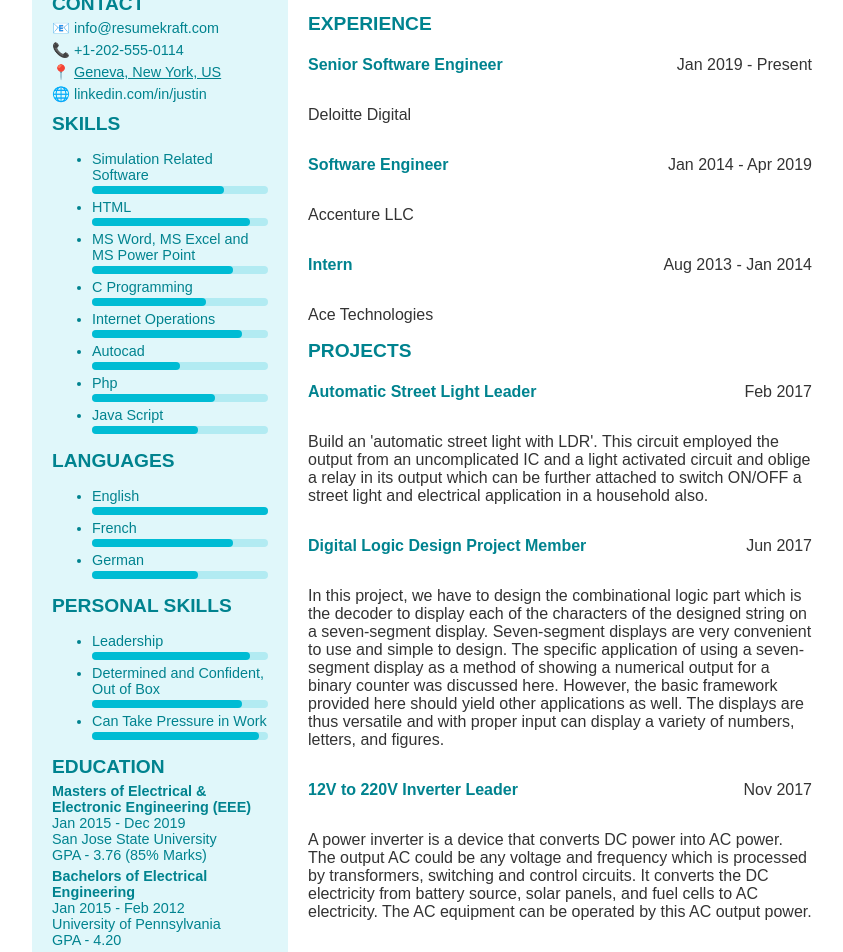
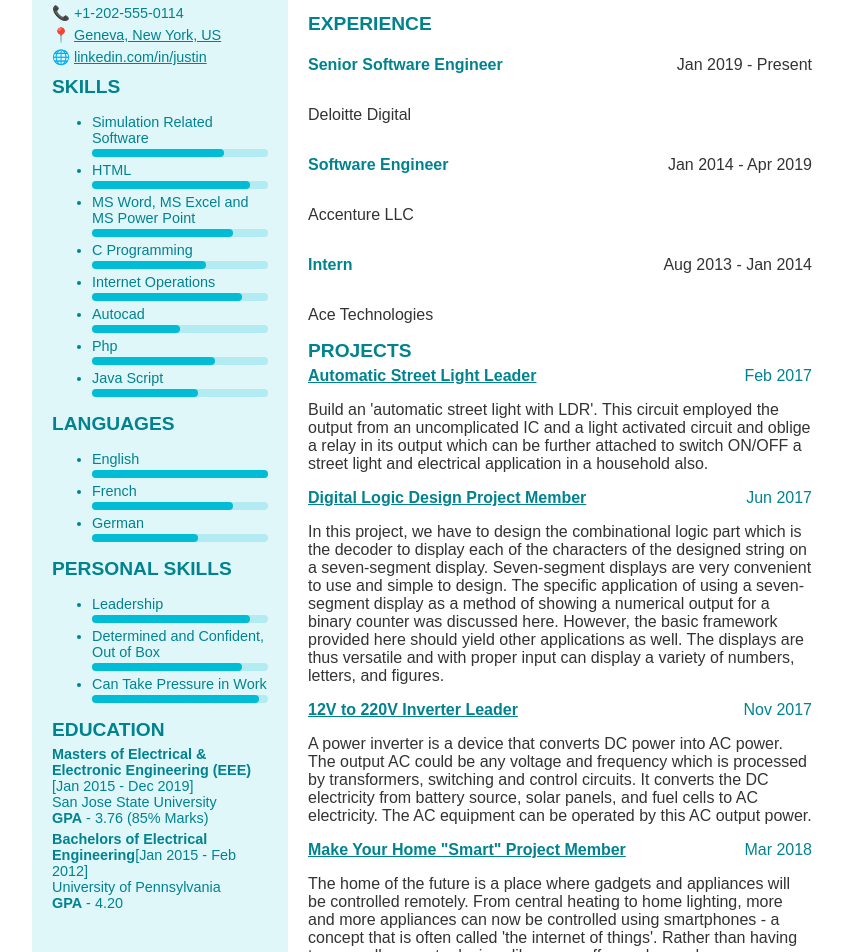
Before and after one commit to srijan-76448/Auto-Resume-Generator, a plain HTML site: page sample.html in a window 1280 px wide. Shown: the part 181-1133 px from the top of the page, without its empty margins (208-1051 px from the left). Drawn offline with Linux system fonts and the light colour scheme.

Commit message:
Update sample.html

```diff
--- a/sample.html
+++ b/sample.html
@@ -3,20 +3,20 @@
 <head>
     <meta charset="UTF-8">
     <meta name="viewport" content="width=device-width, initial-scale=1.0">
-    <title>Justin Dylan - Resume</title>
+    <title>Resume - Resume</title>
     <link rel="stylesheet" href="cv.css" />
 </head>
 <body>
     <div class="resume-container">
         <div class="left-section">
-            <h1>JUSTIN DYLAN</h1>
+            <h1>Justin Dylan</h1>
             <p>IOT ENGINEER</p>
             <div class="contact-info">
                 <h2>CONTACT</h2>
                 <p>📧 info@resumekraft.com</p>
                 <p>📞 +1-202-555-0114</p>
-                <p>📍 <a class="url" href="https://www.google.com/maps/place/Geneva,+NY,+USA/@42.8633554,-76.9847213,12z/data=!3m1!4b1!4m5!3m4!1s0x89d3b2e95c93f3f5:0x7f2e7b5e9eae8a6d!8m2!3d42.8633554!4d-76.9847213">Geneva, New York, US</a></p>
-                <p>🌐 <a href="https://www.linkedin.com/in/justin" style="color: #00838f; text-decoration: none;">linkedin.com/in/justin</a></p>
+                <p>📍 <a href="https://www.google.com/maps/place/Geneva,+NY,+USA/@42.8633554,-76.9847213,12z/data=!3m1!4b1!4m5!3m4!1s0x89d3b2e95c93f3f5:0x7f2e7b5e9eae8a6d!8m2!3d42.8633554!4d-76.9847213">Geneva, New York, US</a></p>
+                <p>🌐 <a href="https://www.linkedin.com/in/justin">linkedin.com/in/justin</a></p>
             </div>
             <div class="skills">
                 <h2>SKILLS</h2>
@@ -49,15 +49,15 @@
             </div>
             <div class="education">
                 <h2>EDUCATION</h2>
-                <p><strong>Masters of Electrical & Electronic Engineering (EEE)</strong><br>Jan 2015 - Dec 2019<br>San Jose State University<br>GPA - 3.76 (85% Marks)</p>
-                <p><strong>Bachelors of Electrical Engineering</strong><br>Jan 2015 - Feb 2012<br>University of Pennsylvania<br>GPA - 4.20</p>
+                <p><strong>Masters of Electrical & Electronic Engineering (EEE)</strong>[Jan 2015 - Dec 2019]<br>San Jose State University<br><strong>GPA</strong> - 3.76 (85% Marks)</p>
+                <p><strong>Bachelors of Electrical Engineering</strong>[Jan 2015 - Feb 2012]<br>University of Pennsylvania<br><strong>GPA</strong> - 4.20</p>
             </div>
         </div>
         <div class="right-section">
-            <h2>SUMMARY</h2>
-            <p>Having real enthusiasm, I want to build up my career in a prominent and progressive organization that can take full advantage of my comprehensive knowledge and skills and thus offers career growth opportunity through proven performance in my knowledge, skill and effort in the effective field related with works.</p>
+        <h2>SUMMARY</h2>
+        <p>Having real enthusiasm, I want to build up my career in a prominent and progressive organization that can take full advantage of my comprehensive knowledge and skills and thus offers career growth opportunity through proven performance in my knowledge, skill and effort in the effective field related with works.</p>
 
-            <h2>EXPERIENCE</h2>
+        <h2>EXPERIENCE</h2>
             <div class="experience-item">
                 <div class="title-date">
                     <h3>Senior Software Engineer</h3>
@@ -65,6 +65,7 @@
                 </div>
                 <p>Deloitte Digital</p>
             </div>
+
             <div class="experience-item">
                 <div class="title-date">
                     <h3>Software Engineer</h3>
@@ -72,6 +73,7 @@
                 </div>
                 <p>Accenture LLC</p>
             </div>
+
             <div class="experience-item">
                 <div class="title-date">
                     <h3>Intern</h3>
@@ -83,29 +85,29 @@
             <h2>PROJECTS</h2>
             <div class="project-item">
                 <div class="title-date">
-                    <h3>Automatic Street Light Leader</h3>
-                    <p>Feb 2017</p>
+                    <h3 class="project-title"><a href="None">Automatic Street Light Leader</a></h3>
+                    <p class="project-timeline">Feb 2017</p>
                 </div>
                 <p class="project-description">Build an 'automatic street light with LDR'. This circuit employed the output from an uncomplicated IC and a light activated circuit and oblige a relay in its output which can be further attached to switch ON/OFF a street light and electrical application in a household also.</p>
             </div>
             <div class="project-item">
                 <div class="title-date">
-                    <h3>Digital Logic Design Project Member</h3>
-                    <p>Jun 2017</p>
+                    <h3 class="project-title"><a href="None">Digital Logic Design Project Member</a></h3>
+                    <p class="project-timeline">Jun 2017</p>
                 </div>
                 <p class="project-description">In this project, we have to design the combinational logic part which is the decoder to display each of the characters of the designed string on a seven-segment display. Seven-segment displays are very convenient to use and simple to design. The specific application of using a seven-segment display as a method of showing a numerical output for a binary counter was discussed here. However, the basic framework provided here should yield other applications as well. The displays are thus versatile and with proper input can display a variety of numbers, letters, and figures.</p>
             </div>
             <div class="project-item">
                 <div class="title-date">
-                    <h3>12V to 220V Inverter Leader</h3>
-                    <p>Nov 2017</p>
+                    <h3 class="project-title"><a href="None">12V to 220V Inverter Leader</a></h3>
+                    <p class="project-timeline">Nov 2017</p>
                 </div>
                 <p class="project-description">A power inverter is a device that converts DC power into AC power. The output AC could be any voltage and frequency which is processed by transformers, switching and control circuits. It converts the DC electricity from battery source, solar panels, and fuel cells to AC electricity. The AC equipment can be operated by this AC output power.</p>
             </div>
             <div class="project-item">
                 <div class="title-date">
-                    <h3>Make Your Home "Smart" Project Member</h3>
-                    <p>Mar 2018</p>
+                    <h3 class="project-title"><a href="None">Make Your Home "Smart" Project Member</a></h3>
+                    <p class="project-timeline">Mar 2018</p>
                 </div>
                 <p class="project-description">The home of the future is a place where gadgets and appliances will be controlled remotely. From central heating to home lighting, more and more appliances can now be controlled using smartphones - a concept that is often called 'the internet of things'. Rather than having to manually operate devices like your coffee maker and vacuum cleaner directly, you can now use them.</p>
             </div>
```
